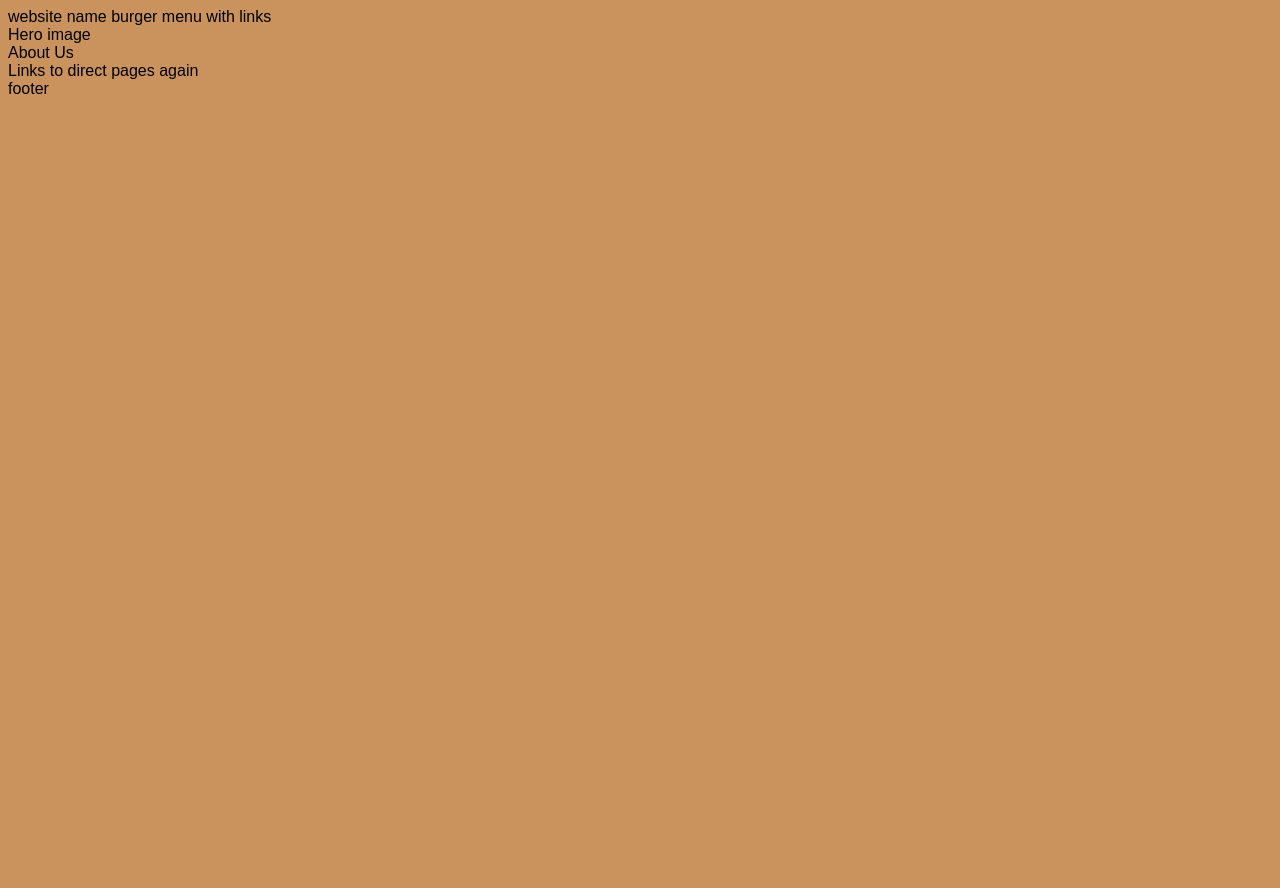
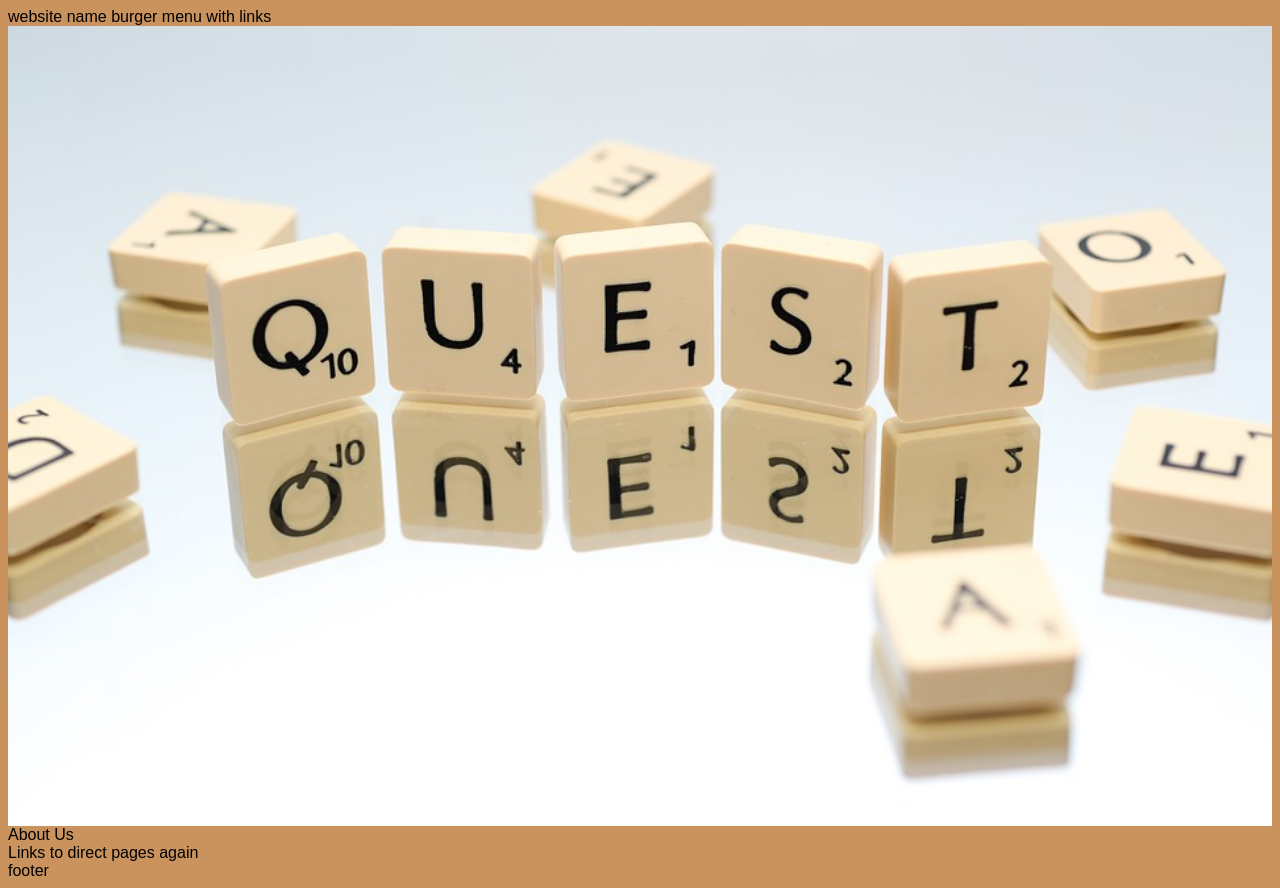
Before and after one commit to Code-Institute-Submissions/manasi1031-Mighty-quest_SepResub, a plain HTML site: page index.html in a window 1280 px wide. Before the commit the page ends 800 px from the top, so only its background shows below. Drawn offline with Linux system fonts and the light colour scheme; a web font is replaced by a local one.

Commit message:
Add Hero image to index page

```diff
--- a/assets/css/style.css
+++ b/assets/css/style.css
@@ -14,4 +14,20 @@ body {
     background-color: #CA935E;
 }
 
-/* Heading and Logo */
+/* Heading and navigation*/
+
+
+/* Hero Image Stylying */
+
+#hero-out {
+    height: 800px;
+    width: 100%;
+    overflow: hidden;
+}
+
+#hero-image {
+    background: url(../images/quest-hero-image.jpg) no-repeat center center;
+    height: 800px;
+    width: 100%;
+    background-size: cover;
+}
--- a/index.html
+++ b/index.html
@@ -23,8 +23,9 @@
         burger menu with links
     </header>
 
-    <section>
-        Hero image
+    <!--Hero Image-->
+    <section id="hero-out">
+        <div id="hero-image"></div>
     </section>
 
     <section>
```
Also changed, not shown: assets/images/mind-hero-image.jpg (deleted), assets/images/quest-hero-image.jpg (added).
